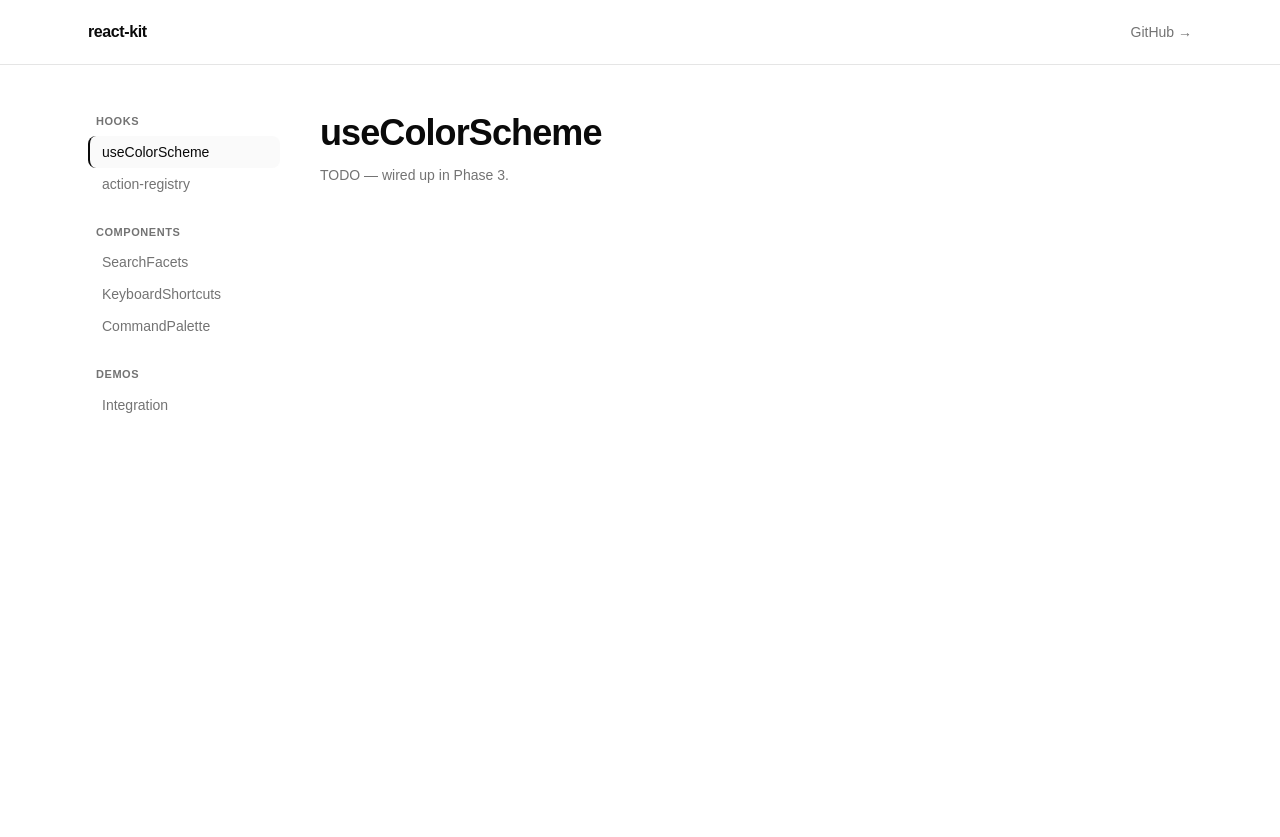
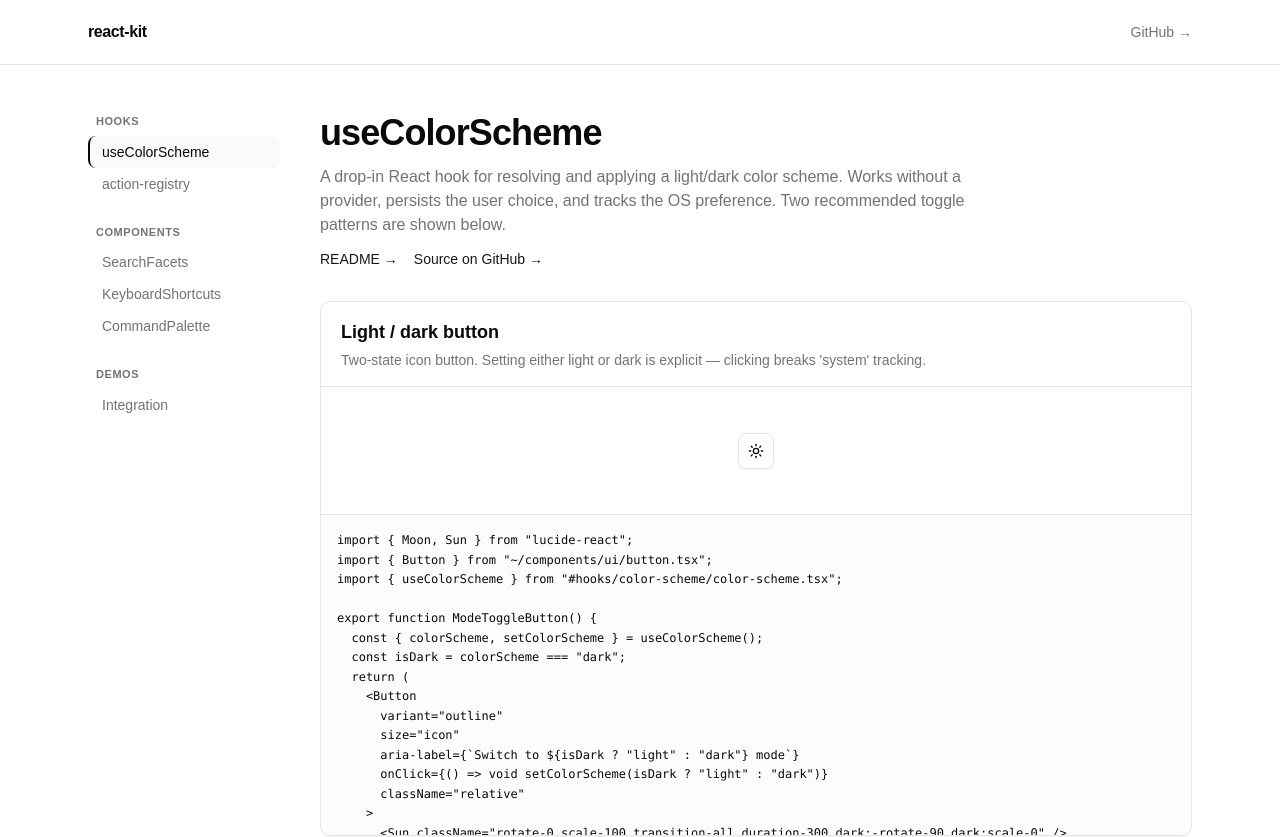
Before and after one commit to osuritz/react-kit, a React (Vite) app: page /color-scheme in a window 1280 px wide. Shown: the top 837 px of the page. Built offline with nearby package versions, Linux system fonts and the light colour scheme.

Commit message:
refactor(app): migrate color-scheme demo to its own route

```diff
--- a/src/components/mode-toggle-button-demo.tsx
+++ b/app/components/demos/mode-toggle-button.tsx
@@ -1,5 +1,5 @@
 import { Moon, Sun } from "lucide-react";
-import { Button } from "#components/ui/button.tsx";
+import { Button } from "~/components/ui/button.tsx";
 import { useColorScheme } from "#hooks/color-scheme/color-scheme.tsx";
 
 export function ModeToggleButton() {
--- a/src/components/mode-toggle-segmented-demo.tsx
+++ b/app/components/demos/mode-toggle-segmented.tsx
@@ -2,7 +2,7 @@ import { Monitor, Moon, Sun } from "lucide-react";
 import {
   ToggleGroup,
   ToggleGroupItem,
-} from "#components/ui/toggle-group.tsx";
+} from "~/components/ui/toggle-group.tsx";
 import {
   useColorScheme,
   type UserSpecifiedColorScheme,
--- a/app/routes/color-scheme.tsx
+++ b/app/routes/color-scheme.tsx
@@ -1,12 +1,32 @@
-export default function PlaceholderRoute() {
+import { DropInPage } from "~/components/drop-in-page";
+import { ModeToggleButton } from "~/components/demos/mode-toggle-button";
+import { ModeToggleSegmented } from "~/components/demos/mode-toggle-segmented";
+import buttonSrc from "~/components/demos/mode-toggle-button.tsx?raw";
+import segmentedSrc from "~/components/demos/mode-toggle-segmented.tsx?raw";
+
+export default function ColorSchemeRoute() {
   return (
-    <article className="flex flex-col gap-3">
-      <h1 className="text-3xl font-bold tracking-tight md:text-4xl">
-        useColorScheme
-      </h1>
-      <p className="text-muted-foreground text-sm">
-        TODO — wired up in Phase 3.
-      </p>
-    </article>
+    <DropInPage
+      title="useColorScheme"
+      description="A drop-in React hook for resolving and applying a light/dark color scheme. Works without a provider, persists the user choice, and tracks the OS preference. Two recommended toggle patterns are shown below."
+      sourceHref="https://github.com/osuritz/react-kit/tree/main/src/hooks/color-scheme"
+      readmeHref="https://github.com/osuritz/react-kit/blob/main/src/hooks/color-scheme/README.md"
+      demos={[
+        {
+          title: "Light / dark button",
+          description:
+            "Two-state icon button. Setting either light or dark is explicit — clicking breaks 'system' tracking.",
+          source: buttonSrc,
+          render: <ModeToggleButton />,
+        },
+        {
+          title: "Light / dark / system segmented",
+          description:
+            "Three-state segmented control bound to the user choice. When 'system' is selected, the resolved scheme is shown below.",
+          source: segmentedSrc,
+          render: <ModeToggleSegmented />,
+        },
+      ]}
+    />
   );
 }
```
